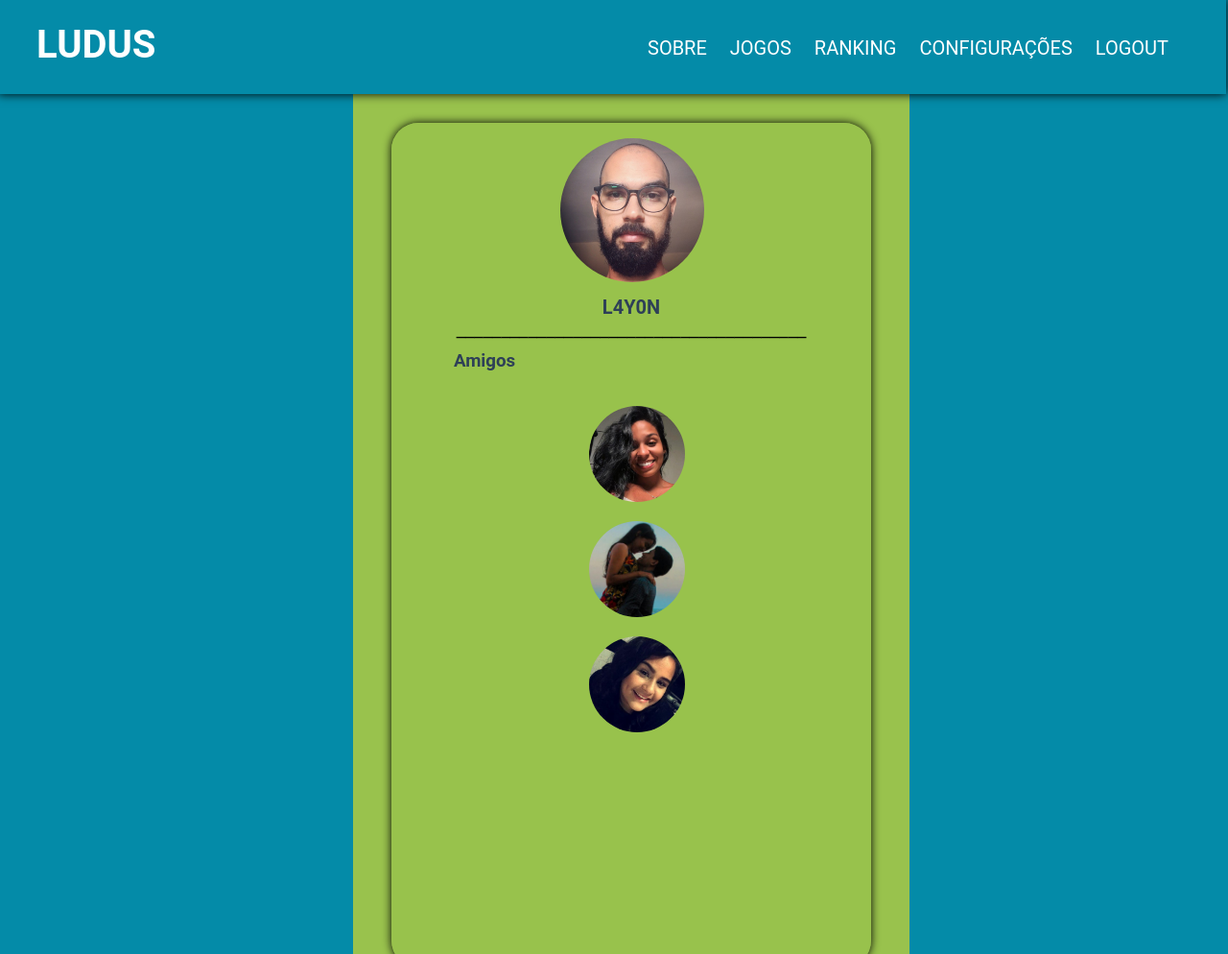
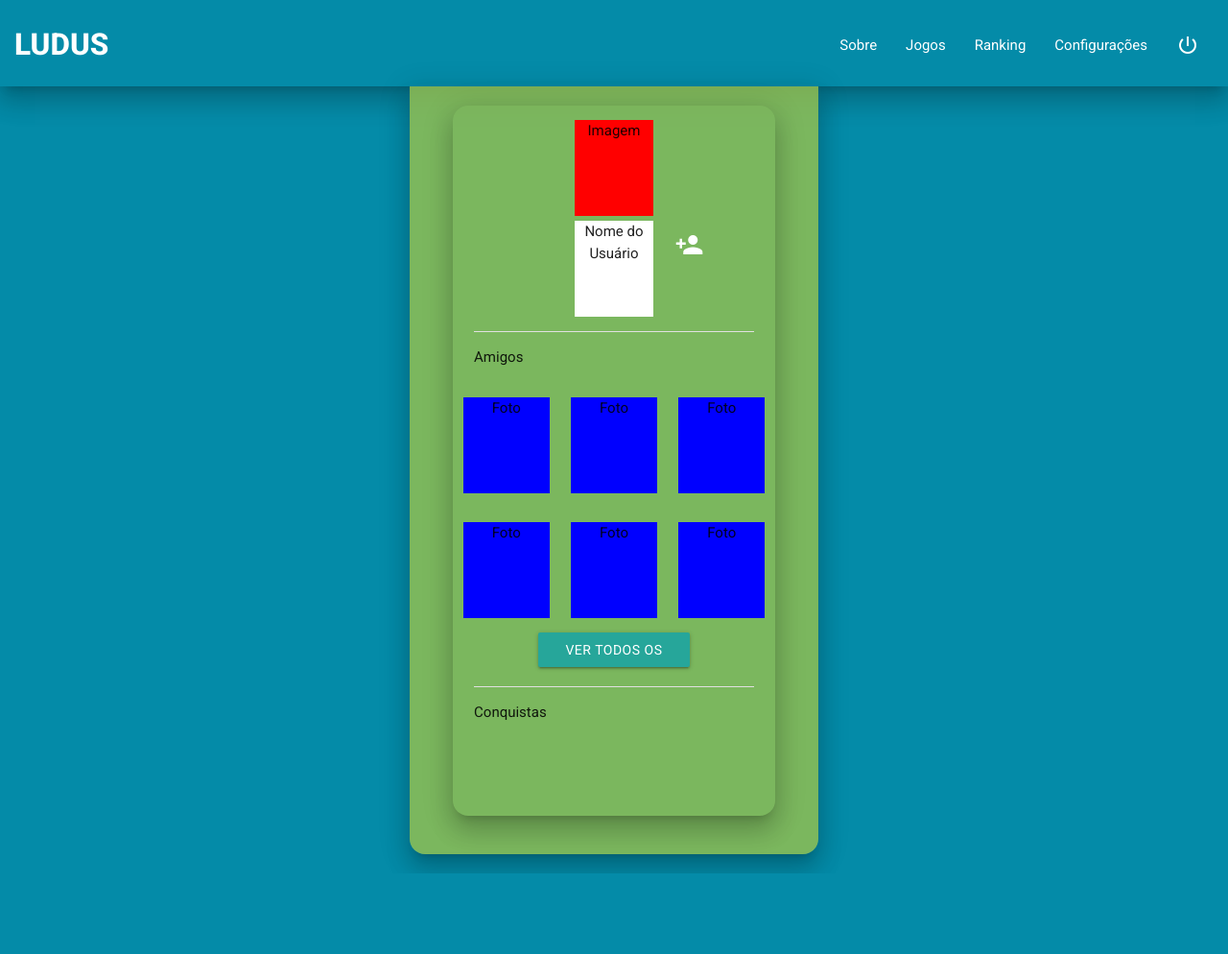
Before and after one commit to Gota-Serena-Games/LUDUS, a plain HTML site: page index.html in a window 1280 px wide. Shown: the top 994 px of the page at 96% size. After the commit the page ends 910 px from the top, so only its background shows below. Drawn offline with nearby package versions, Linux system fonts and the light colour scheme.

Commit message:
Ludus arquivos certos

```diff
--- a/css/layout.css
+++ b/css/layout.css
@@ -1,145 +1,48 @@
+/*Formatações gerais*/
+
 body {
+	font-family: "Roboto";
 	background-color: #048BA8;
 }
 
-li {
-	display: inline;
-	padding: 5px;
-	margin: 5px;
+#top {
+	background-color: #048BA8;
+	padding: 1em;
+	height: 6em;
 }
 
-li a {
-	text-decoration: none;
-	color: white;
-	text-align: center;
-	font-family: "Roboto";
-	font-size: 20px;
+#bloco2 {
+	background-color: rgba(153, 194, 77, .8);
+	height: 800px;
+	border-bottom-left-radius: 16px;
+	border-bottom-right-radius: 16px;
+	padding-top: 20px;
 }
 
-#barra {
-	background-color: #048BA8;
-	box-shadow: 0px 0px 10px;
-	position: absolute;
-	width: 100%;
-	height: 100px;
-	z-index: 1;
-	margin-left: -10px;
-	margin-top: -10px;
-	margin-right: -250px;
+#bloco2 div#perfil {
 
+	height: 740px;
+	border-radius: 16px;
 }
 
-#logo {
-	margin-top: 10px;
-	margin-left: 10px;
-	float: left;
+#fotoPerfil p {
+	text-align: center;
+	background-color: red;
+	height: 100px;
 }
 
-#ludus {
-	margin-top: 25px;
-	margin-left: 40px;
-	float: left;
-	font-size: 40px;
-	font-family: "Roboto";
-	color: white;
-}
-
-#navegacao {
-	margin-top: 40px;
-	margin-right: 50px;
-	float: right;
-	overflow: hidden;
-}
-
-#caixa1 {
-	background-color: rgb(153, 194, 77);
-	box-shadow: 10px, 10px, 10px;
-	width: 580px;
-	height: 1050px;
-	z-index: -1;
-	float: left;
-	margin-left: 360px;
-	border-bottom-right-radius: 28px;
-	border-bottom-left-radius: 28px;
-}
-
-#caixa2 {
-	background-color: rgb(153, 194, 77, 0.8);
-	box-shadow: 0px 0px 10px;
-	width: 500px;
-	height: 880px;
-	position: absolute;
-	z-index: 0;
-	margin-top: 120px;
-	margin-left: 2.5em;
-	border-radius: 28px;
-}
-
-#caixa3 {
-	width: 500px;
-	height: 200px;
-	/*background: yellow;*/
-}
-
-#caixa3 img {
-	position: relative;
-	border-radius: 50%;
-	margin-left: 11em;
-	margin-top: 1em;
-}
-
-#nomePerfil {
-	width: 500px;
-	height: 30px;
-	/*background: orange;*/
+#usuario p {
+	text-align: center;
+	background-color: white;
+	height: 100px;
 	margin-top: -10px;
 }
 
-#nomePerfil h2 {
-	font-family: "Roboto";
-	font-size: 20px;
-	color: #2E4057;
+#icone i {
+	color: white;
+}
+#perfisAmigos p {
 	text-align: center;
-	padding-top: 3px;
-	/*background: blue;*/
+	height: 100px;
+	background-color: blue;
 }
-#nomePerfil h3 {
-	text-align: center;
-	/*background: white;*/
-	margin-top: -15px;
-}
-
-#caixa4 {
-	width: 460px;
-	height: 350px;
-	margin-left: 20px;
-	margin-top: 25px;
-	/*background: red;*/
-}
-
-#caixa4 h3 {
-	font-family: "Roboto";
-	color: #2E4057;
-	margin-left: 45px;
-	padding-top: 5px;
-}
-
-#linha1 {
-	width: 440px;
-	height: 120px;
-	margin-left: 10px;
-	padding-top: 2px;
-	/*background: blue;*/
-}
-
-#rodape {
-	clear: both;
-	position: absolute;
-	z-index: 3;
-	width: 400px;
-	height: 50px;
-	margin-left: 80px;
-	margin-top: 1050px;
-	padding: 10px;
-	text-align: center;
-}
--- a/index.html
+++ b/index.html
@@ -1,44 +1,102 @@
 <!DOCTYPE html>
-<html lang="pt-br">
+  <html lang="pt-br>
     <head>
-		<meta charset="utf-8"/>
 			<meta name="viewport" content="width=device-width, initial-scale=1.0"/>
-		<link rel="stylesheet" href="css/layout.css"/>
-		<title>index</title>
+			<meta charset="utf-8">
+      <!--Import Google Icon Font-->
+      <link href="https://fonts.googleapis.com/icon?family=Material+Icons" rel="stylesheet">
+			<!--Import Google Fonts-->
+			<link rel="stylesheet" href="https://fonts.googleapis.com/css?family=Roboto:300,400,800&display=swap">
+			<!--Materialize-->
+			<link rel="stylesheet" href="https://cdnjs.cloudflare.com/ajax/libs/materialize/1.0.0/css/materialize.min.css">
+			<!--Arquivo CSS-->
+			<link rel="stylesheet" href="css/layout.css">
+			<title>Materialize</title>
 
     </head>
+
     <body>
-		<div id="barra">
-			<!--<img id="logo" src="images/logo.png" width="80px">-->
-			<h2 id="ludus">LUDUS</h2>
-			<ul id="navegacao" style="list-style-type: none;">
-				<li><a href="#">SOBRE</a></li>
-				<li><a href="#">JOGOS</a></li>
-				<li><a href="#">RANKING</a></li>
-				<li><a href="#">CONFIGURAÇÕES</a>
-					<li><a href="#">LOGOUT</a></li></li>
+			<nav id="top" class="z-depth-4">
+				<div class="nav-wrapper">
+					<a href="#!" class="brand-logo"><b>LUDUS</b></a>
+					<a href="#" data-target="mobile-demo" class="sidenav-trigger"><i class="material-icons">menu</i></a>
+					<ul class="right hide-on-med-and-down">
+						<li><a href="#">Sobre</a></li>
+						<li><a href="#">Jogos</a></li>
+						<li><a href="#">Ranking</a></li>
+						<li><a href="#">Configurações</a></li>
+						<li><a href="#"><i class="material-icons">power_settings_new</i></a></li>
 					</ul>
-		</div><!--Barra de navegação-->
-		<div id="caixa1">
-			<div id="caixa2">
-				<div id="caixa3">
-					<img src="images/foto.png" width="150">
-					<div id="nomePerfil">
-						<h2>L4Y0N</h2>
-						<h3>_______________________________________</h3>
-				</div><!--Terceira caixa - Perfil-->
-				<div id="caixa4">
-					<h3>Amigos</h3>
-					<div id="linha1">
-						<img id="ft1" src="images/mel.jpg" width="100">
-						<img id="ft2" src="images/will.jpg" width="100">
-						<img id="ft3" src="images/thay.jpg" width="100">
-					</div><!--Primeira lista de amigos-->
-				</div><!--Quarta caixa - Lista de amigos-->
-			</div><!--Segunda caixa-->
-		</div><!--Primeira caixa-->
-		<div id="rodape">
+				</div>
+			</nav>
 
+			<ul class="sidenav" id="mobile-demo">
+				<li><a href="#"><i class="material-icons">clear</i></a></li>
+				<li><a href="#"><i class="material-icons">info</i>Sobre</a></li>
+				<li><a href="#"><i class="material-icons">sports_esports</i>Jogos</a></li>
+				<li><a href="#"><i class="material-icons">emoji_events</i>Rankings</a></li>
+				<li><a href="#"><i class="material-icons">settings</i>Configurações</a></li>
+				<li><a href="#"><i class="material-icons">power_settings_new</i>Logout</a></li>
+			</ul>
+
+			<div class="row">
+				<div id="bloco1" class="col s1 m1 l4"></div><!--Lateral esquerda da página-->
+				<div id="bloco2" class="col s10 m10 l4 z-depth-4">
+					<div id="perfil" class="col s10 offset-s1 z-depth-4">
+						<div id="fotoPerfil" class="col s4 offset-s4">
+							<p>Imagem</p>
+						</div><!--Foto de perfil-->
+						<div id="usuario" class="col s4 offset-s4">
+							<p>Nome do Usuário</p>
+						</div><!--Nome do usuário-->
+						<div id="icone" class="col s4">
+							<i class="small material-icons">person_add</i>
+						</div><!--Icone-->
+						<div class="col s12">
+							<div class="divider"></div><!--Divisória-->
 						</div>
+						<div class="col s12">
+							<p>Amigos</p>
+						</div><!--Amigos-->
+						<div id="perfisAmigos" class="row">
+							<div class="col s4">
+								<p>Foto</p>
+							</div>
+							<div class="col s4">
+								<p>Foto</p>
+							</div>
+							<div class="col s4">
+								<p>Foto</p>
+							</div>
+							<div class="col s4">
+								<p>Foto</p>
+							</div>
+							<div class="col s4">
+								<p>Foto</p>
+							</div>
+							<div class="col s4">
+								<p>Foto</p>
+							</div>
+							<div class="col s12">
+								<a class=" col s6 offset-s3 waves-effect waves-light btn center-align">Ver todos os amigos</a>
+							</div><!--Botão-->
+						</div><!--Perfil de amigos-->
+						<div class="col s12">
+							<div class="divider"></div><!--Divisória-->
+						</div>
+						<div class="col s12">
+							<p>Conquistas</p>
+						</div><!--Conquistas-->
+					</div><!--Bloco do perfil-->
+				</div>
+				<div id="bloco3" class="col s1 m1 l4"></div><!--Lateral direita da página-->
+			</div>
+
+			<!--jquery-->
+			<script src="https://code.jquery.com/jquery-3.4.1.js" integrity="sha256-WpOohJOqMqqyKL9FccASB9O0KwACQJpFTUBLTYOVvVU="
+			crossorigin="anonymous"></script>
+      <!--Script ajax Materialize-->
+			<script src="https://cdnjs.cloudflare.com/ajax/libs/materialize/1.0.0/js/materialize.min.js"></script>
+      <script src="js/auto.js"></script>
     </body>
   </html>
--- /dev/null
+++ b/js/auto.js
@@ -0,0 +1 @@
+M.AutoInit();
```
Also changed, not shown: images/foto.png (deleted), images/logo.png (deleted), images/mariana.jpg (deleted), images/mel.jpg (deleted), images/michel.jpg (deleted), images/rafa.jpg (deleted), images/thay.jpg (deleted), images/will.jpg (deleted), read me.txt (deleted), 1 other file. Lines whose indentation alone changed are shown as unchanged.
